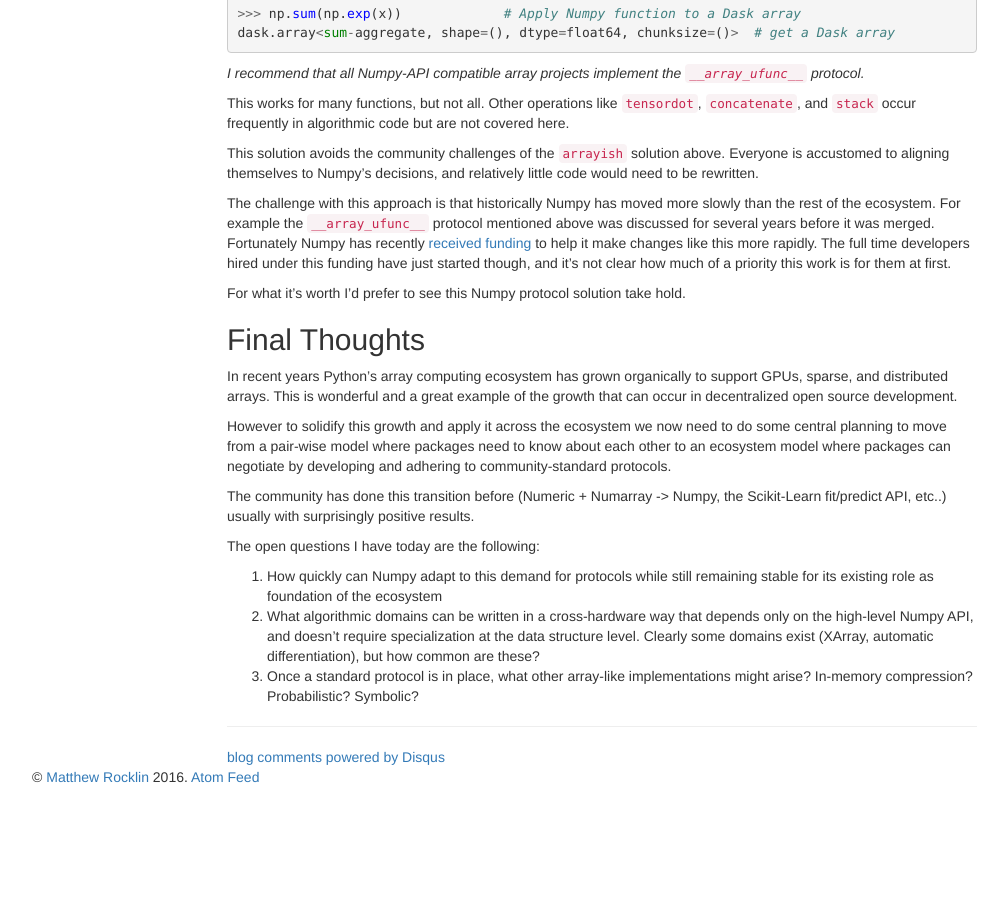
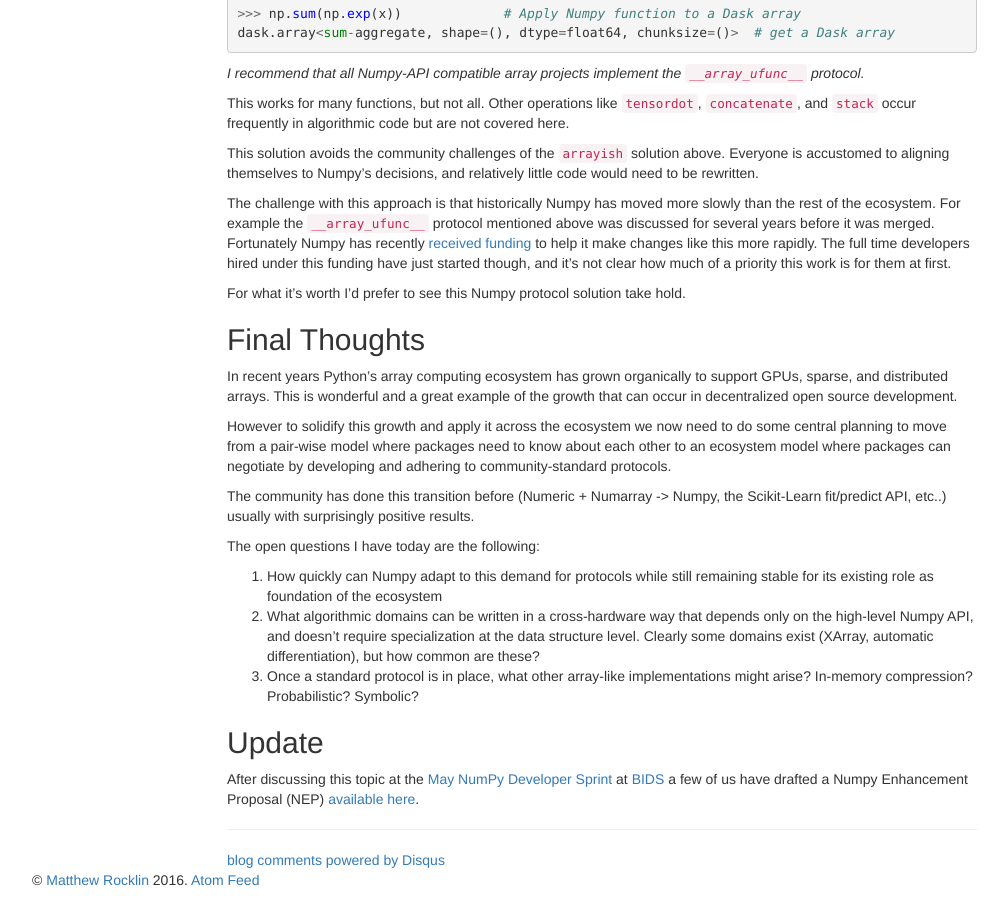
Before and after one commit to besyskymnbk/blog, a Jekyll site: the page built from _posts/work/2018-05-27-beyond-numpy.md, in a window 1280 px wide and 900 px high, scrolled down 4154 px. Shown: the whole window, without its empty margins (38-1046 px from the left). Built offline with Jekyll 4.4.1, drawn with Linux system fonts in a browser that asks for light colours; comment, search, counter and statistics services are not loaded; before the commit the page ends 4951 px from its top, so only the background shows below that.

Commit message:
Add link to nep

```diff
--- a/_posts/work/2018-05-27-beyond-numpy.md
+++ b/_posts/work/2018-05-27-beyond-numpy.md
@@ -349,3 +349,12 @@ The open questions I have today are the following:
 3.  Once a standard protocol is in place,
     what other array-like implementations might arise?
     In-memory compression?  Probabilistic?  Symbolic?
+
+Update
+------
+
+After discussing this topic at the
+[May NumPy Developer Sprint](https://scisprints.github.io/#may-numpy-developer-sprint)
+at [BIDS](https://bids.berkeley.edu/)
+a few of us have drafted a Numpy Enhancement Proposal (NEP)
+[available here](https://github.com/numpy/numpy/pull/11189).
```
